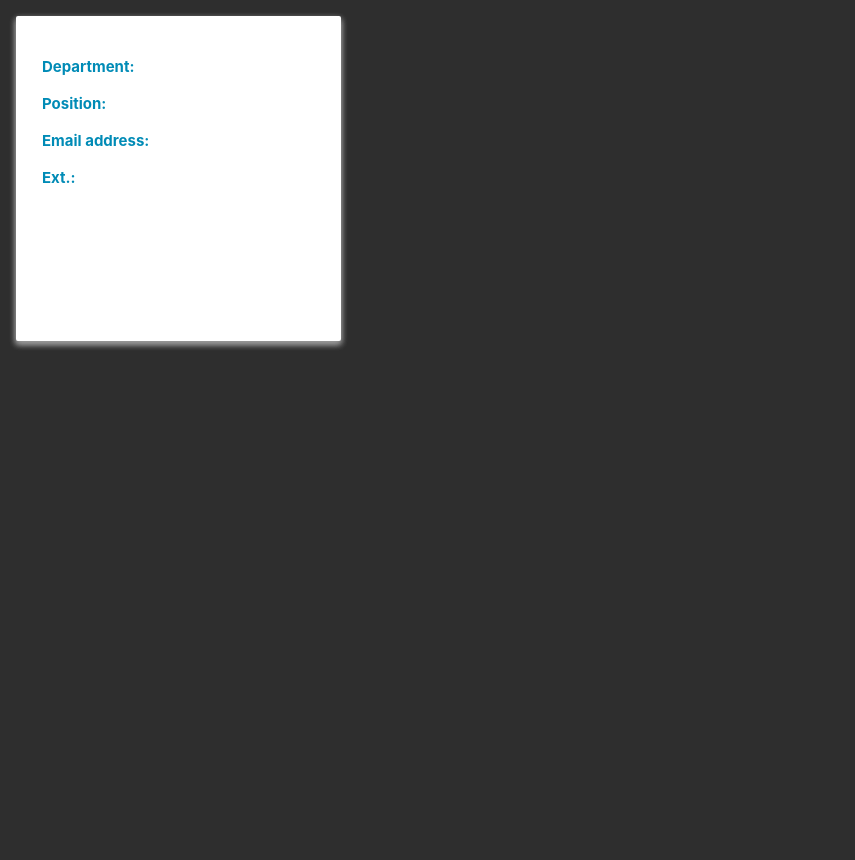
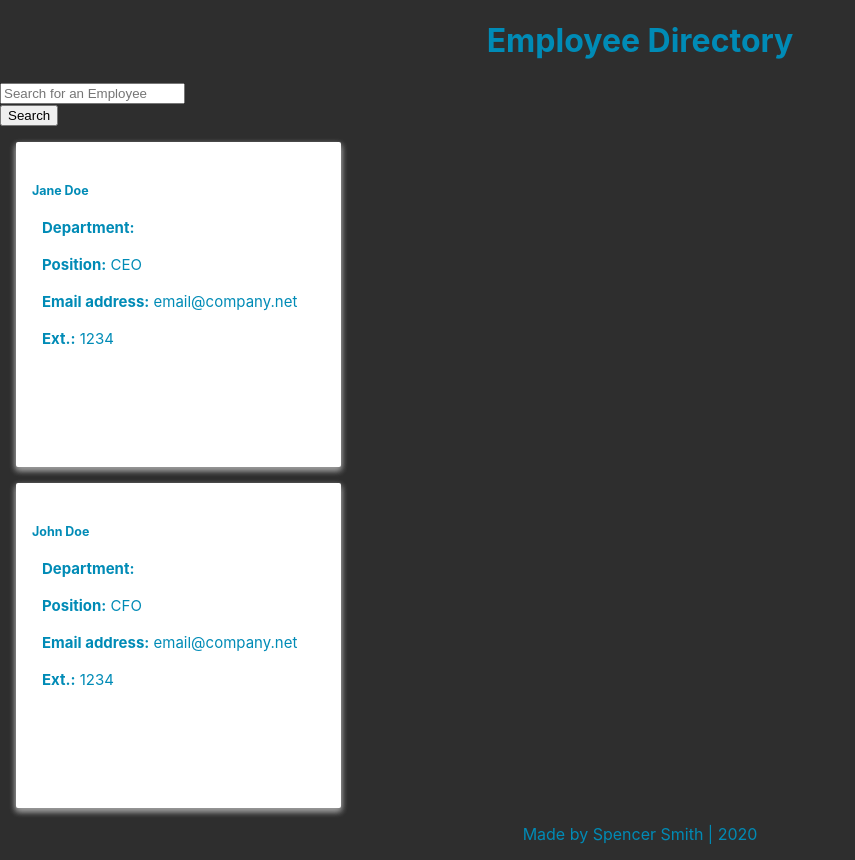
Before and after one commit to spencer-alan/Employee-Directory, a React (Create React App) app: page / in a window 1280 px wide. Shown: the whole page, without its empty margins (0-855 px from the left). Before the commit the page ends 800 px from the top, so only its background shows below. Built offline with nearby package versions, Linux system fonts and the light colour scheme.

Commit message:
working app with employee cards rendering

```diff
--- a/src/App.js
+++ b/src/App.js
@@ -1,14 +1,41 @@
 import React from "react";
-import { BrowserRouter as Router, Route } from "react-router-dom";
+// import { BrowserRouter as Router, Route } from "react-router-dom";
+import Searchbar from "./components/SearchBar/Searchbar";
 import EmployeeCard from "./components/EmployeeCard/EmployeeCard";
+import Header from "./components/Header/Header";
+import Footer from "./components/Footer/Footer";
+// import Row from "./components/Row/Row";
+// import Col from "./components/Column/Column";
+import employees from "./employee.json";
 
 
-function App() {
-  return (
-    <div className="App">
-      <EmployeeCard />
-    </div>
-  );
+class App extends React.Component {
+  state = {
+    employees
+  };
+
+  render() {
+    return (
+      <div className="App">
+        <Header />
+        <Searchbar />
+        <div className="row">
+          {employees.map(employee =>(
+              <EmployeeCard
+                firstName={employee.firstName}
+                lastName={employee.lastName}
+                image={employee.image}
+                department={employee.department}
+                position={employee.position}
+                email={employee.email}
+                ext={employee.ext}
+              />
+          ))}
+        </div>
+        <Footer />
+      </div>
+    );
+  }
 }
 
 export default App;
```
